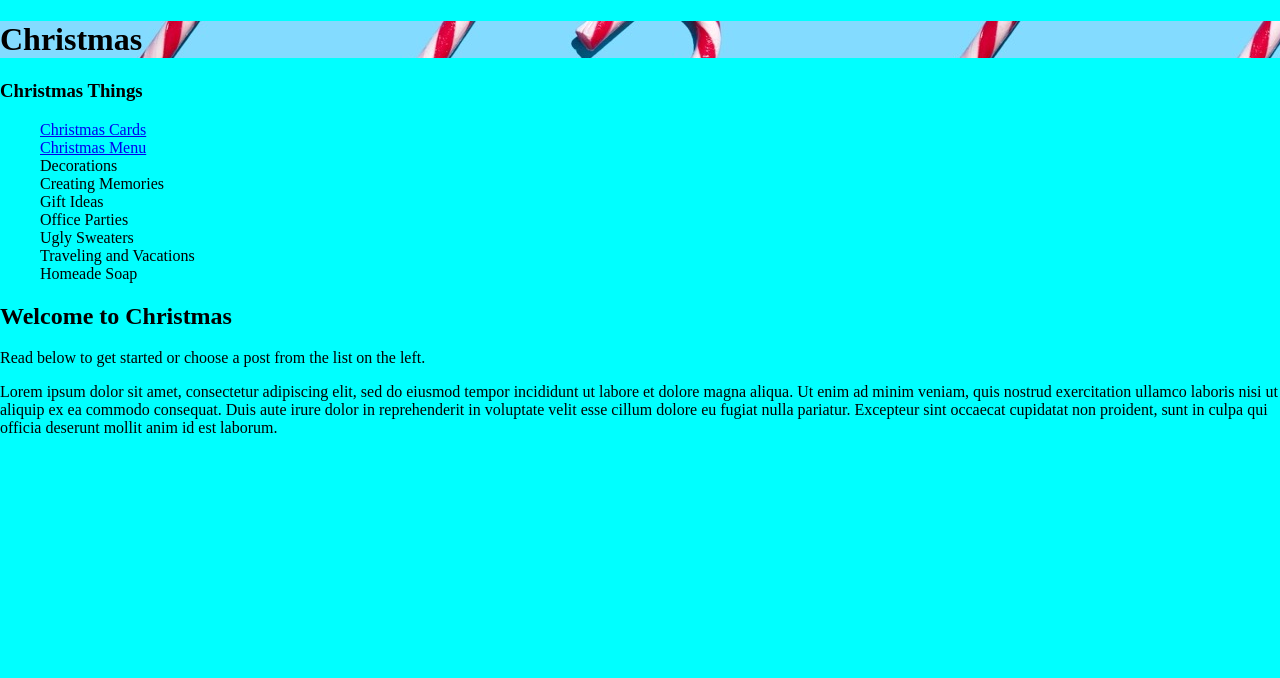
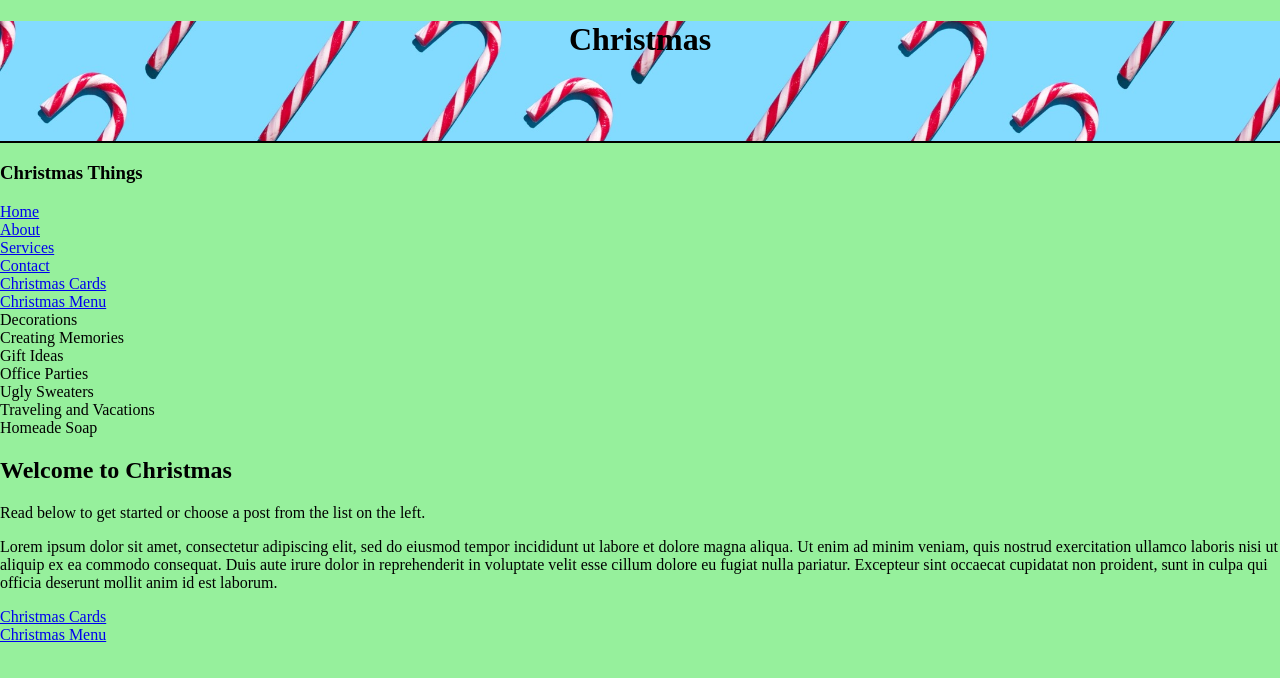
Before and after one commit to Stella-Brannon/christmasblog, a plain HTML site: page christmasblog/index.html in a window 1280 px wide. Drawn offline with Linux system fonts and the light colour scheme.

Commit message:
feature: updated code

```diff
--- a/christmasblog/css/blogpage-styles.css
+++ b/christmasblog/css/blogpage-styles.css
@@ -0,0 +1,14 @@
+.header {
+    background-image: url("../images/menupic.jpg");
+    background-image: url("../images/menupic.jpg");
+    background-size: 30%, 30%;
+    background-position: 0 center, right center;
+    background-repeat: no-repeat, no-repeat;
+    background-color: forestgreen;
+    height: 120px;
+    /*padding: 0 10px;*/
+
+    text-align: center;
+    border-bottom: 2px solid #000000;
+
+}
--- a/christmasblog/css/global.css
+++ b/christmasblog/css/global.css
@@ -1,15 +1,16 @@
 img,embed,object,video{
     max-width: 100%;
 }
-ul {
+ul,li {
     text-decoration: none;
-    }
+    list-style-type: none;
+    padding: 0;
+	margin: 0;}
 
-li {
-    list-style-type: none;}
+
 
 body {
     margin: 0;
     padding: 0;
-    background-color: aqua;
+    background-color: rgb(150, 240, 156);
 }
--- a/christmasblog/css/homepage-styles.css
+++ b/christmasblog/css/homepage-styles.css
@@ -1,8 +1,13 @@
+
 .header {
-
+    display: flexbox;
     background-image: url("../images/candycane.jpg");
-    background-size: 100% cover;
-
-
+    background-size: 100% auto;
+    background-position: center;
+    height: 120px;
+    padding: 0 10px;
+    background-repeat: repeat-x;
+    text-align: center;
+    border-bottom: 2px solid #000000;
 
 }
--- a/christmasblog/index.html
+++ b/christmasblog/index.html
@@ -16,9 +16,17 @@
     </header>
 
 
-    <main >
+    <main>
         <h3>Christmas Things</h3>
-        <nav class="nav">
+        <div class="navigation">
+            <ul class="nav" role="navigation">
+                <li><a href="index.html">Home</a></li>
+                <li><a href="index.html">About</a></li>
+                <li><a href="index.html">Services</a></li>
+                <li><a href="index.html">Contact</a></li>
+            </ul>
+        </div>
+        <aside>
         <ul>
             <li><a href="cardschristmas.html">Christmas Cards</a></li>
             <li><a href="menuchristmas.html">Christmas Menu</a></li>
@@ -30,7 +38,7 @@
             <li><a href=""></a>Traveling and Vacations</a></li>
             <li><a href=""></a>Homeade Soap</a></li>
         </ul>
-        </nav>
+    </aside>
         <div class="landingpage">
             <h2>Welcome to Christmas</h2>
             <p>Read below to get started or choose a post from the list on the left.</p>
@@ -41,6 +49,12 @@
                 deserunt mollit anim id est laborum.</p>
 
         </div>
+        <footer>
+            <ul>
+                <li><a href="cardschristmas.html">Christmas Cards</a></li>
+                <li><a href="menuchristmas.html">Christmas Menu</a></li>
+            </ul>
+        </footer>
     </main>
 </body>
 
```
Also changed, not shown: christmasblog/cardschristmas.html (+21 -6 lines), christmasblog/menuchristmas.html (+4 -1 lines), 1 other file.
